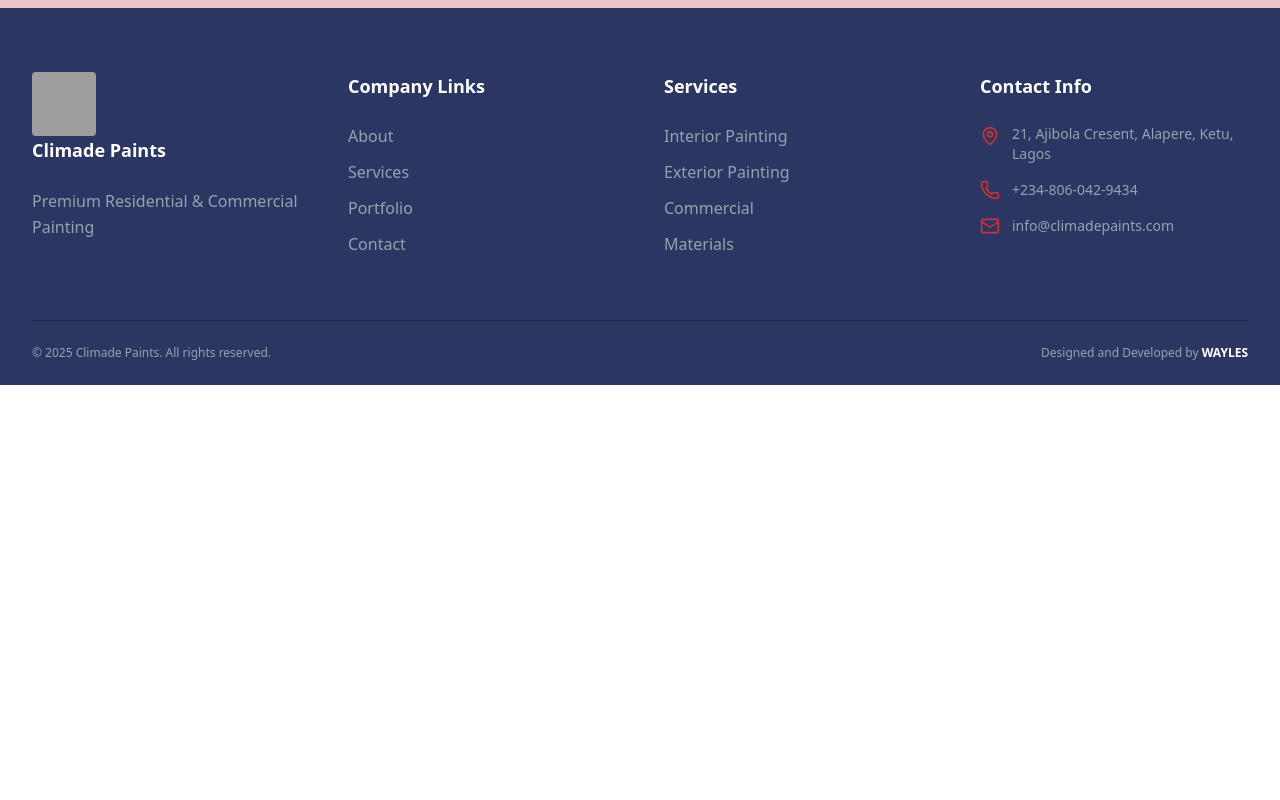
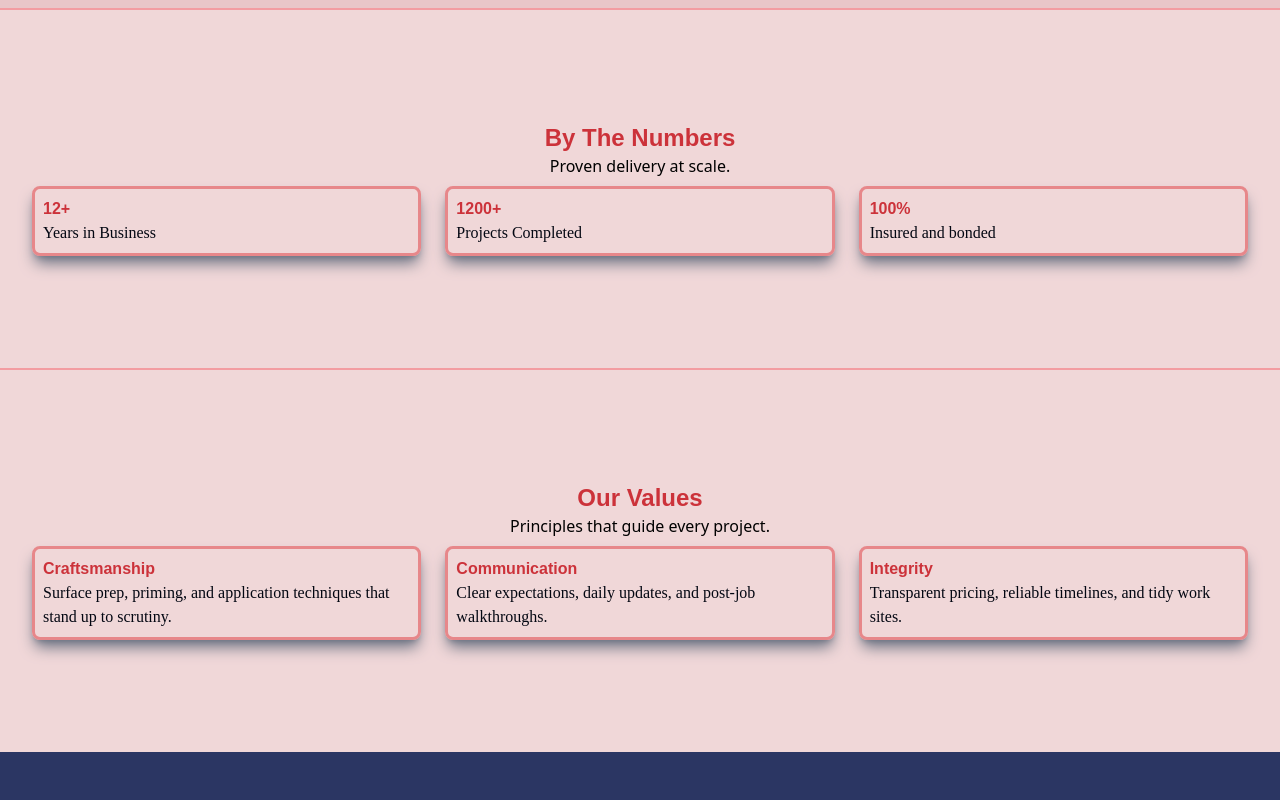
Before and after one commit to Wayles-D/Climade-Paints, a React (Vite) app: page /About in a window 1280 px wide. Shown: the part 1000-1800 px from the top of the page. Before the commit the page ends 1385 px from the top, so only its background shows below. Built offline with nearby package versions, Linux system fonts and the light colour scheme; grey boxes are pictures that could not be loaded.

Commit message:
Enhance About, FeaturedProjects, Hero, and OurServices components with new sections, improved styles, and updated color schemes for better aesthetics and consistency

```diff
--- a/src/Pages/About.jsx
+++ b/src/Pages/About.jsx
@@ -18,10 +18,42 @@ const About = () => {
         "Low-VOC, durable coatings matched to your surfaces and climate for long-lasting finishes. We use premium products that protect, perform, and preserve your space, without compromising air quality or appearance.",
     },
   ];
+  const byTheNumbersCard = [
+    { id: "1",
+      cardTitle: "12+",
+      cardText:
+        "Years in Business",
+    },
+    { id: "2",
+      cardTitle: "1200+",
+      cardText: "Projects Completed",
+    },
+    { id: "3",
+      cardTitle: "100%",
+      cardText:
+        "Insured and bonded",
+    },
+  ];
+  const values = [
+    { id: "1",
+      cardTitle: "Craftsmanship",
+      cardText:
+        "Surface prep, priming, and application techniques that stand up to scrutiny.",
+    },
+    { id: "2",
+      cardTitle: "Communication",
+      cardText: "Clear expectations, daily updates, and post-job walkthroughs.",
+    },
+    { id: "3",
+      cardTitle: "Integrity",
+      cardText:
+        "Transparent pricing, reliable timelines, and tidy work sites.",
+    },
+  ];
   return (
     <>
-      <section>
         <section className="grid grid-cols-1 md-grid-cols-2 max-w-7xl mx-auto px-4 sm:px-6 lg:px-8 py-28 justify-items-center bg-[#dea8aa7d]">
+      <div>
           {/* left Image */}
           <div className="md:flex md:gap-x-8">
             <img
@@ -38,11 +70,11 @@ const About = () => {
               </p>
             </div>
           </div>
-        </section>
-        <hr className="border-t-2 border-[#CC323A]" />
+        </div>
       </section>
+        <hr className="border-t-2 border-[#ef7d83c1]" />
 
-      <section className="max-w-7xl mx-auto px-4 sm:px-6 lg:px-8 py-28 justify-items-center bg-[#dea8aaa5]">
+      <section className="max-w-7xl mx-auto px-4 sm:px-6 lg:px-8 py-28  bg-[#dea8aaa5]">
         <div className="text-center">
           <h1 className="poppins-black text-2xl text-[#CC323A]">Who We Are</h1>
           <h2>
@@ -60,6 +92,45 @@ const About = () => {
             ))}
         </div>
       </section>
+       <hr className="border-t-2 border-[#ef7d83c1]" />
+
+      <section className="max-w-7xl mx-auto px-4 sm:px-6 lg:px-8 py-28  bg-[#dea8aa74]">
+        <div className="text-center ">
+          <h1 className="poppins-black text-2xl text-[#CC323A]">By The Numbers</h1>
+          <h2>
+            Proven delivery at scale.
+          </h2>
+        </div>
+
+        <div className=" mt-2 grid  grid-cols-1 md:grid-cols-3 gap-6">
+            {byTheNumbersCard.map((byn) => (
+                <div key={byn.id} className="border-3 rounded-lg px-2 py-2 border-[#e77d81e1] shadow-gray-500 shadow-lg hover:">
+                    <h1 className="poppins-black text-[#CC323A]">{byn.cardTitle}</h1>
+                    <p className="lora-normal text-gray-950">{byn.cardText}</p>
+                </div>
+            ))}
+        </div>
+        </section>
+         <hr className="border-t-2 border-[#ef7d83c1]" />
+
+        {/* Our Values Section */}
+      <section className="max-w-7xl mx-auto px-4 sm:px-6 lg:px-8 py-28  bg-[#dea8aa74]">
+        <div className="text-center ">
+          <h1 className="poppins-black text-2xl text-[#CC323A]">Our Values</h1>
+          <h2>
+            Principles that guide every project.
+          </h2>
+        </div>
+
+        <div className=" mt-2 grid  grid-cols-1 md:grid-cols-3 gap-6">
+            {values.map((value) => (
+                <div key={value.id} className="border-3 rounded-lg px-2 py-2 border-[#e77d81e1] shadow-gray-500 shadow-lg hover:">
+                    <h1 className="poppins-black text-[#CC323A]">{value.cardTitle}</h1>
+                    <p className="lora-normal text-gray-950">{value.cardText}</p>
+                </div>
+            ))}
+        </div>
+        </section>
     </>
   );
 };
--- a/src/Pages/FeaturedProjects.jsx
+++ b/src/Pages/FeaturedProjects.jsx
@@ -37,7 +37,7 @@ const FeaturedProjects = () => {
           <div className="grid grid-cols-1 gap-6 sm:grid-cols-2 lg:gap-x-9">
             {beforeAfterSliders.map((slider) => (
               <div key={slider.id}>
-                <div className="lg:h-[] rounded-xl border-2 bg-white border-[#E6E8EA]">
+                <div className="lg:h-[] rounded-xl border-2 bg-white border-[#536ec668] shadow-xl shadow-gray-500">
                   <div className="flex rounded-t-xl h-7 justify-between m-2 p-1">
                     <h2 className="text-black">{slider.tag}</h2>
                     <img className="h-5 w-5" src={arrowY} alt="xvxvxv" />
--- a/src/Pages/Hero.jsx
+++ b/src/Pages/Hero.jsx
@@ -33,7 +33,7 @@ const Hero = () => {
 
         </div>
       </section>
-      <hr className="border-t-2 border-[#E6E8EA]"/>
+      <hr className="border-t-2 border-[#536ec6db]"/>
     </>
   );
 };
--- a/src/Pages/OurServices.jsx
+++ b/src/Pages/OurServices.jsx
@@ -45,7 +45,7 @@ const OurServices = () => {
             <div className="justify-items-center lg:w-full">
           <div className="gap-6 grid grid-cols-1 sm:gap-6 sm:grid-cols-2 lg:grid-cols-4  rounded-[12px] p-1">
             {serviceListings.map((service) => (
-              <div key={service.id} className="border-2 lg:w-full  rounded-lg border-[#E6E8EA]">
+              <div key={service.id} className="border-2 lg:w-full  rounded-lg border-[#536ec6db] shadow-lg shadow-gray-500">
                 <img
                   src={service.image}
                   alt=""
@@ -61,7 +61,7 @@ const OurServices = () => {
           </div>
         </div>
       </section>
-            <hr className="border-t-2 border-[#E6E8EA]"/>
+            <hr className="border-t-2 border-[#536ec6db]"/>
 
     </>
   );
```
